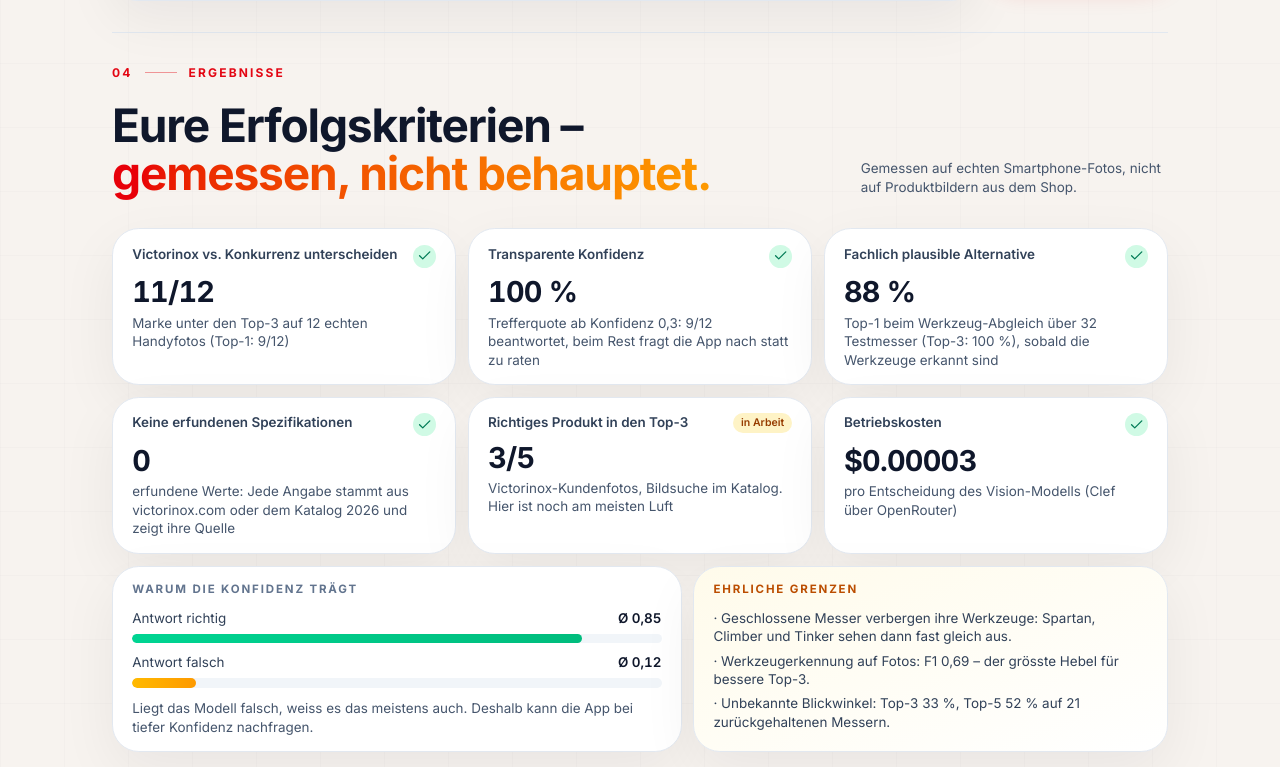
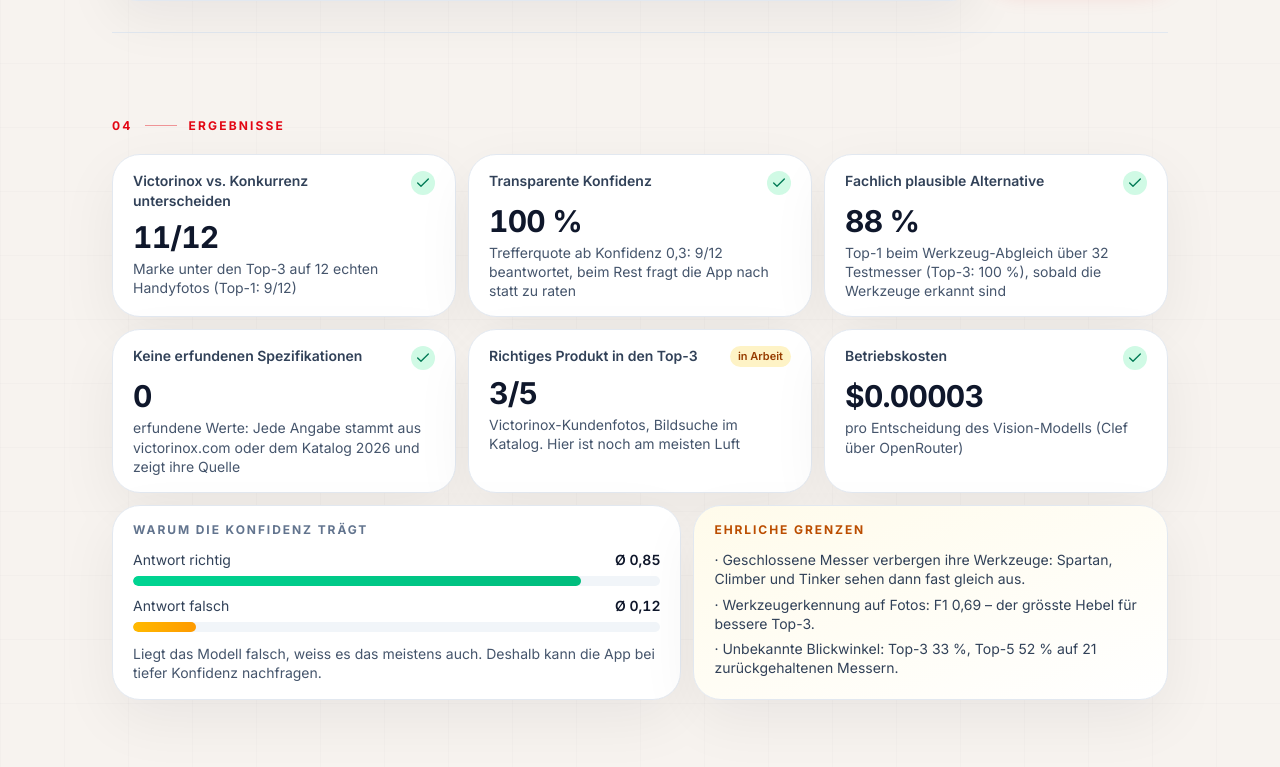
Before and after one commit to aaron04648/Zentralhack-Victorinox-Challenge, a React (Vite) app in the folder frontend/: page /praesentation in a window 1280 px wide. Shown: the part 3073-3840 px from the top of the page. Built offline with nearby package versions, Linux system fonts and the light colour scheme.

Commit message:
Simplify slide 4 results heading

```diff
--- a/frontend/src/pages/PresentationPage.jsx
+++ b/frontend/src/pages/PresentationPage.jsx
@@ -492,11 +492,7 @@
 
         {/* 04 · Erfolgskriterien mit Messwerten */}
         <Kapitel {...chapters[3]} className="border-b border-slate-200">
-          <div className="grid gap-6 md:grid-cols-[1fr_auto] md:items-end">
-            <Titel akzent="gemessen, nicht behauptet.">Eure Erfolgskriterien –</Titel>
-            <p className="max-w-xs text-sm text-slate-600">Gemessen auf echten Smartphone-Fotos, nicht auf Produktbildern aus dem Shop.</p>
-          </div>
-          <div className="mt-8 grid gap-3 sm:grid-cols-2 lg:grid-cols-3">
+          <div className="grid gap-3 sm:grid-cols-2 lg:grid-cols-3">
             {KRITERIEN.map((k, index) => (
               <motion.div key={k.kriterium} initial={{ opacity: 0, y: 16 }} whileInView={{ opacity: 1, y: 0 }} transition={{ delay: index * 0.06 }} viewport={{ once: true }}>
                 <Karte className="h-full px-5 py-4">
```
